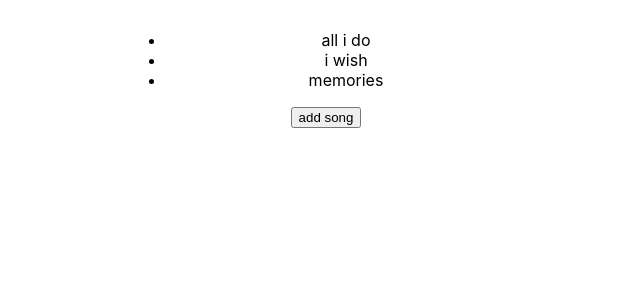
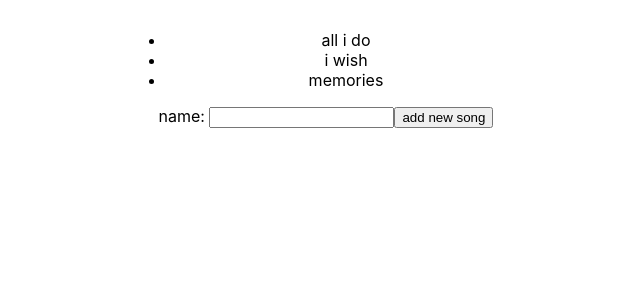
Before and after one commit to sincerity628/learn-react-context-and-hooks, a React (Create React App) app: page / in a window 1280 px wide. Shown: the top 300 px of the page, without its empty margins (314-954 px from the left). Built offline with nearby package versions, Linux system fonts and the light colour scheme.

Commit message:
use-state with form.

```diff
--- /dev/null
+++ b/src/components/NewSongForm.js
@@ -0,0 +1,25 @@
+import React, { useState } from 'react';
+
+const NewSongForm = ({ addSong }) => {
+  const [title, setTitle] = useState('');
+
+  const handleChange = e => {
+    setTitle(e.target.value);
+  };
+
+  const handleSubmit = e => {
+    e.preventDefault();
+    addSong(title);
+    setTitle('');
+  }
+
+  return (
+    <form onSubmit={handleSubmit}>
+      <label>name: </label>
+      <input id="title" type="text" required value={title} onChange={handleChange} />
+      <button>add new song</button>
+    </form>
+  );
+}
+
+export default NewSongForm;
--- a/src/components/SongList.js
+++ b/src/components/SongList.js
@@ -1,5 +1,6 @@
 import React, { useState } from 'react';
 import uuid from 'uuid/v1';
+import NewSongForm from './NewSongForm';
 
 const initSongs = [
   {id: 1, title: 'all i do'},
@@ -10,8 +11,8 @@ const initSongs = [
 const SongList = () => {
   const [songs, setSongs] = useState(initSongs);
 
-  const addSong = () => {
-    setSongs([...songs, { id: uuid(), title: 'new song' }]);
+  const addSong = (title) => {
+    setSongs([...songs, { id: uuid(), title: title }]);
   };
 
   return (
@@ -21,7 +22,7 @@ const SongList = () => {
           return ( <li key={song.id}>{ song.title }</li> );
         }) }
       </ul>
-      <button onClick={addSong}>add song</button>
+      <NewSongForm addSong={addSong} />
     </div>
   );
 }
```
